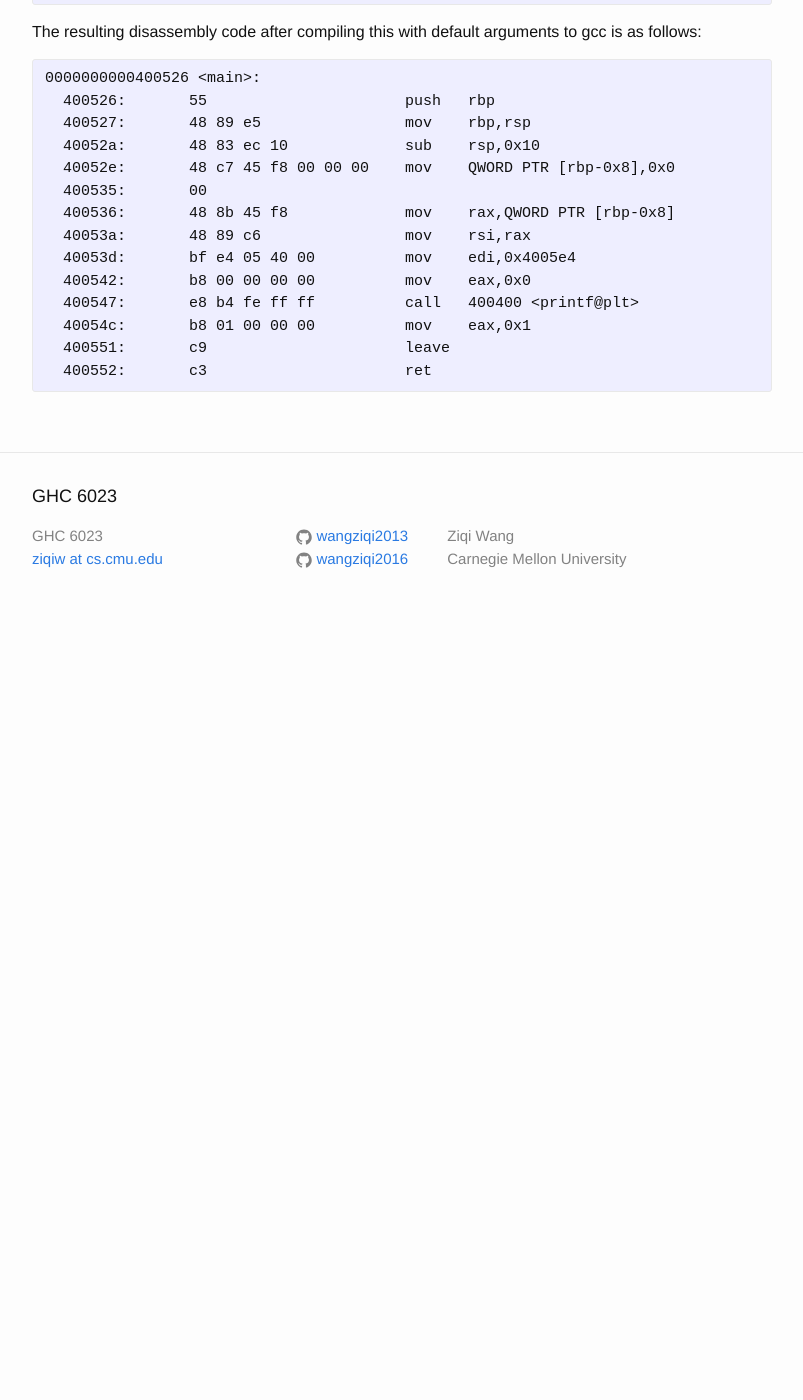
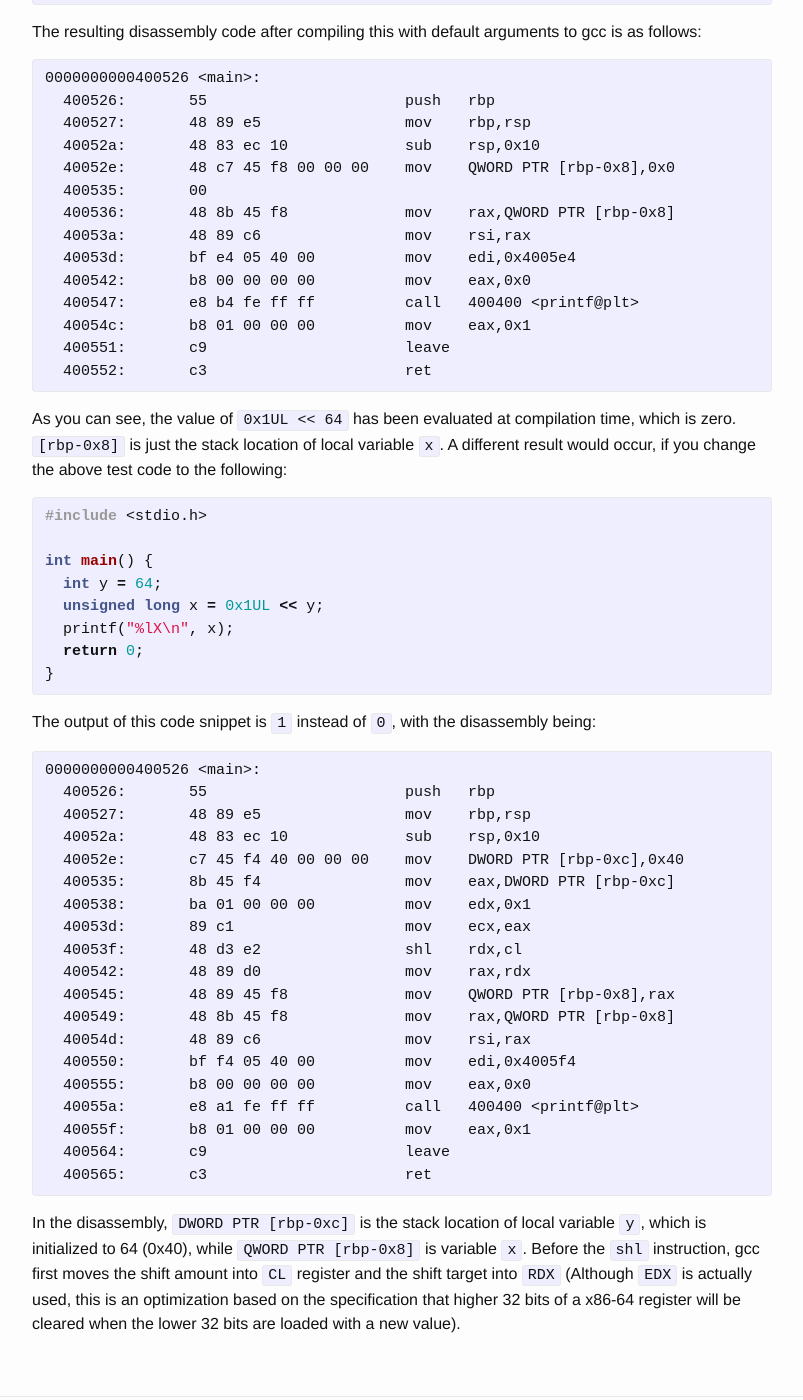
Before and after one commit to wangziqi2013/wangziqi2013.github.io, a Jekyll site: the page built from _posts/2020-07-30-tricky-code-for-64-bit-mask.markdown, in a window 1280 px wide and 1400 px high, scrolled down 2124 px. Shown: the whole window, without its empty margins (238-1041 px from the left). Built offline with Jekyll 4.4.1, drawn with Linux system fonts in a browser that asks for light colours; before the commit the page ends 2754 px from its top, so only the background shows below that.

Commit message:
Adding another test

```diff
--- a/_posts/2020-07-30-tricky-code-for-64-bit-mask.markdown
+++ b/_posts/2020-07-30-tricky-code-for-64-bit-mask.markdown
@@ -113,3 +113,46 @@ The resulting disassembly code after compiling this with default arguments to gc
   400551:	c9                   	leave
   400552:	c3                   	ret
 {% endhighlight %}
+
+As you can see, the value of `0x1UL << 64` has been evaluated at compilation time, which is zero. `[rbp-0x8]` is just the
+stack location of local variable `x`. A different result would occur, if you change the above test code to the following:
+
+{% highlight C %}
+#include <stdio.h>
+
+int main() {
+  int y = 64;
+  unsigned long x = 0x1UL << y;
+  printf("%lX\n", x);
+  return 0;
+}
+{% endhighlight %}
+
+The output of this code snippet is `1` instead of `0`, with the disassembly being:
+
+{% highlight assembly %}
+0000000000400526 <main>:
+  400526:	55                   	push   rbp
+  400527:	48 89 e5             	mov    rbp,rsp
+  40052a:	48 83 ec 10          	sub    rsp,0x10
+  40052e:	c7 45 f4 40 00 00 00 	mov    DWORD PTR [rbp-0xc],0x40
+  400535:	8b 45 f4             	mov    eax,DWORD PTR [rbp-0xc]
+  400538:	ba 01 00 00 00       	mov    edx,0x1
+  40053d:	89 c1                	mov    ecx,eax
+  40053f:	48 d3 e2             	shl    rdx,cl
+  400542:	48 89 d0             	mov    rax,rdx
+  400545:	48 89 45 f8          	mov    QWORD PTR [rbp-0x8],rax
+  400549:	48 8b 45 f8          	mov    rax,QWORD PTR [rbp-0x8]
+  40054d:	48 89 c6             	mov    rsi,rax
+  400550:	bf f4 05 40 00       	mov    edi,0x4005f4
+  400555:	b8 00 00 00 00       	mov    eax,0x0
+  40055a:	e8 a1 fe ff ff       	call   400400 <printf@plt>
+  40055f:	b8 01 00 00 00       	mov    eax,0x1
+  400564:	c9                   	leave
+  400565:	c3                   	ret
+{% endhighlight %}
+
+In the disassembly, `DWORD PTR [rbp-0xc]` is the stack location of local variable `y`, which is initialized to 64 (0x40),
+while `QWORD PTR [rbp-0x8]` is variable `x`. Before the `shl` instruction, gcc first moves the shift amount into `CL` register
+and the shift target into `RDX` (Although `EDX` is actually used, this is an optimization based on the specification that
+higher 32 bits of a x86-64 register will be cleared when the lower 32 bits are loaded with a new value).
```
